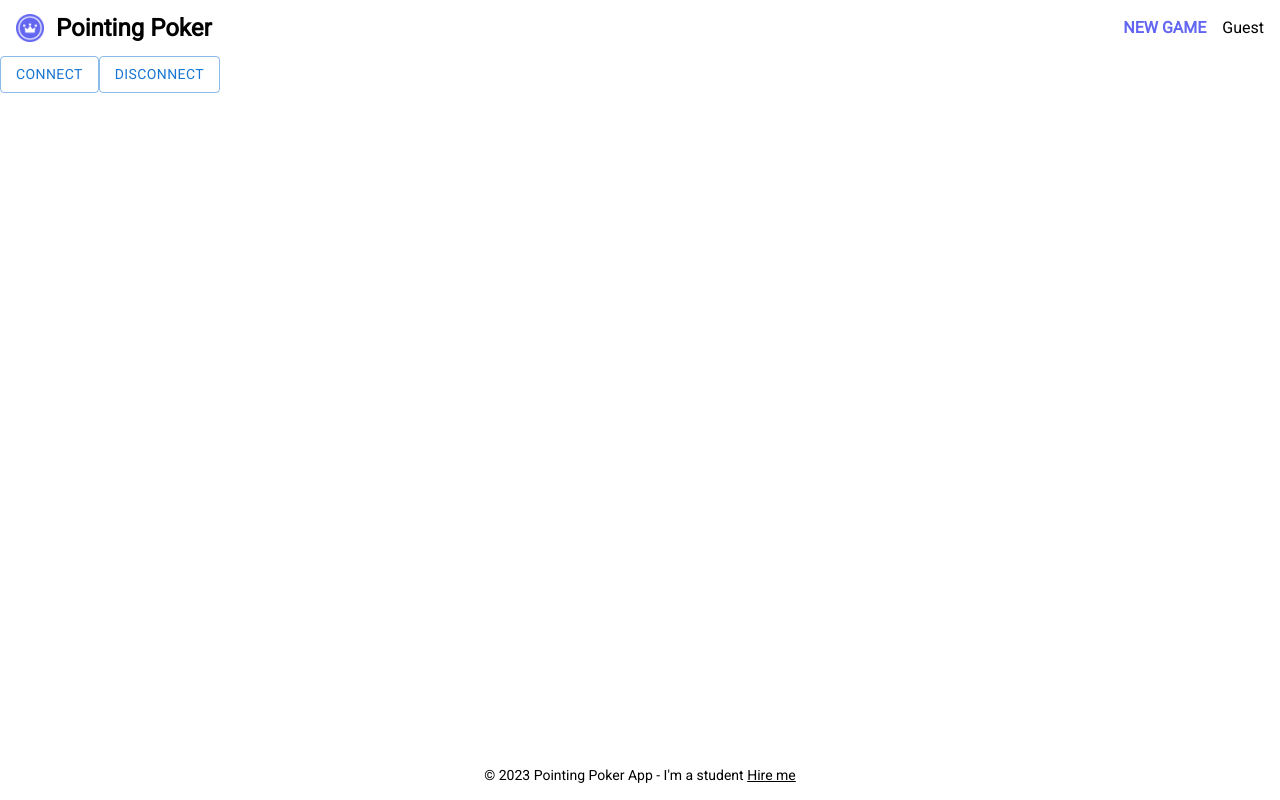
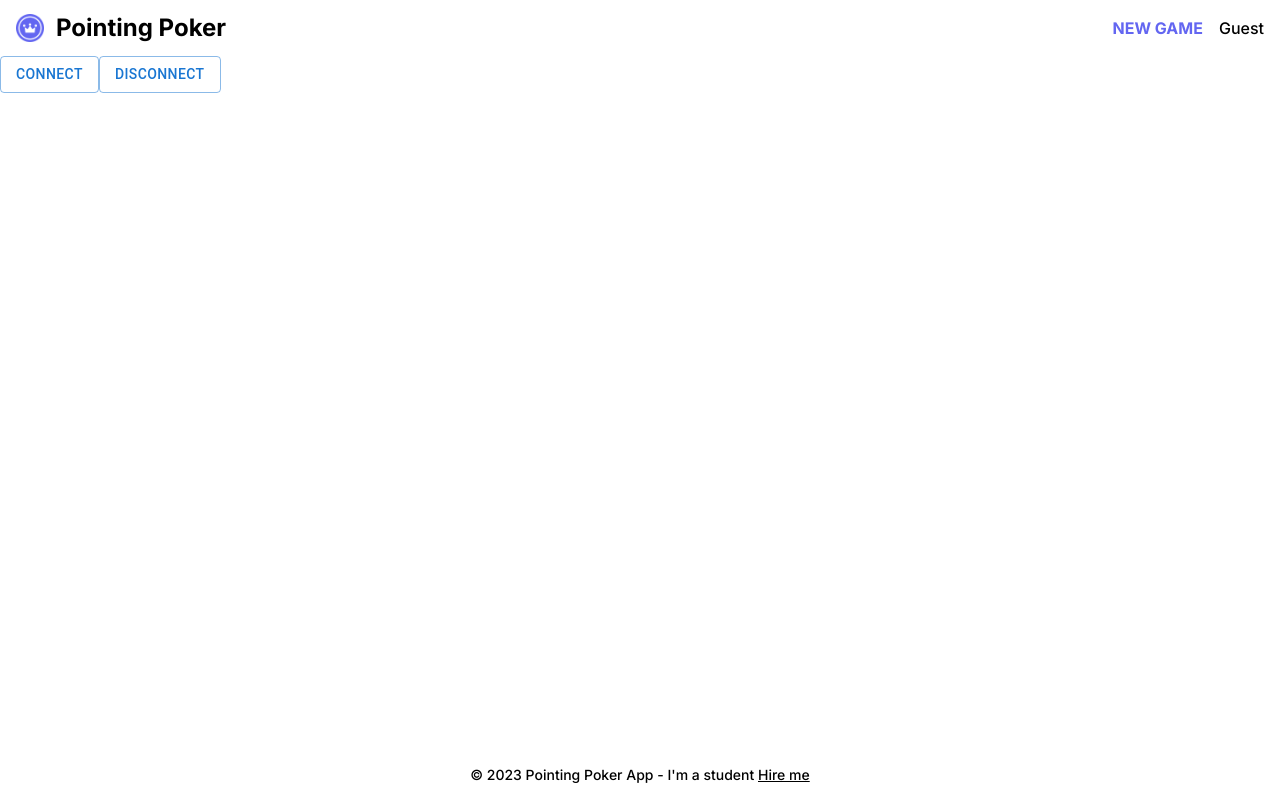
Before and after one commit to zackwalton/pointing-poker, a Next.js app: page / in a window 1280 px wide. Built offline with nearby package versions, Linux system fonts and the light colour scheme.

Commit message:
Changed font to google/Inter

```diff
--- a/app/layout.tsx
+++ b/app/layout.tsx
@@ -1,10 +1,11 @@
 import './globals.css'
 import type { Metadata } from 'next'
-import { Roboto } from 'next/font/google'
+import { Inter } from 'next/font/google'
 import Navbar from "@/app/Navbar";
 import Footer from "@/app/Footer";
+import * as React from "react";
 
-const roboto = Roboto({weight: "400", subsets: ['latin']})
+const font = Inter({subsets: ['latin']})
 
 export const metadata: Metadata = {
   title: 'Planning Poker',
@@ -18,7 +19,7 @@
 }) {
   return (
     <html lang="en">
-      <body className={roboto.className}>
+      <body className={font.className}>
         <Navbar />
           <div className={"pt-14 pb-[50px]"}>
             {children}
```
